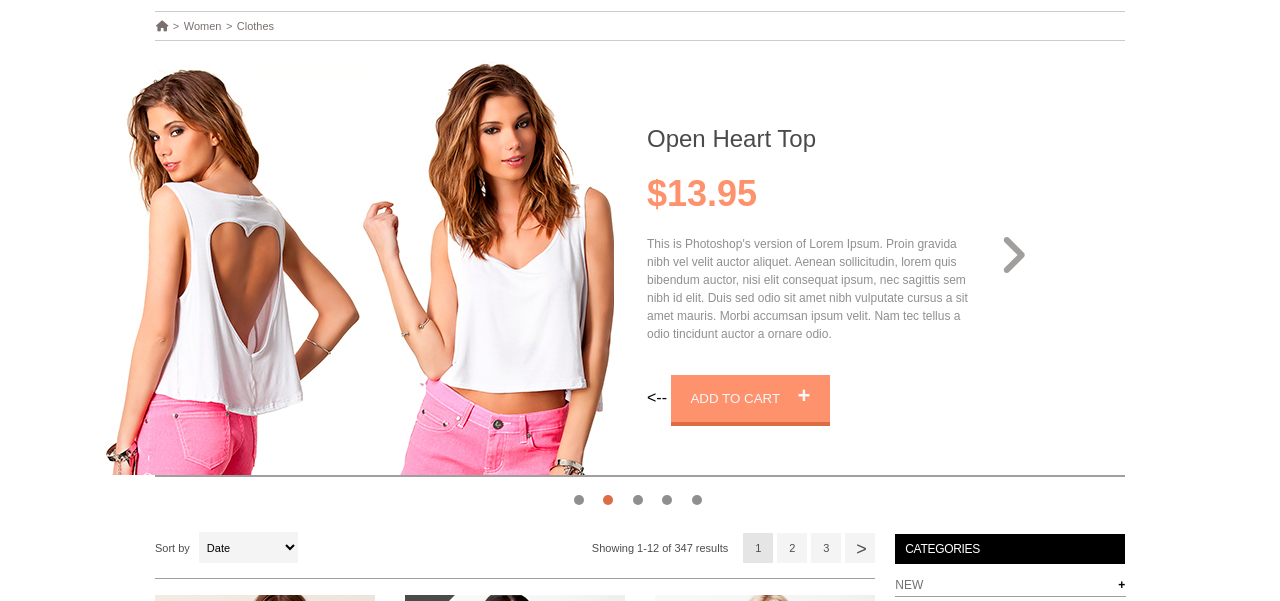
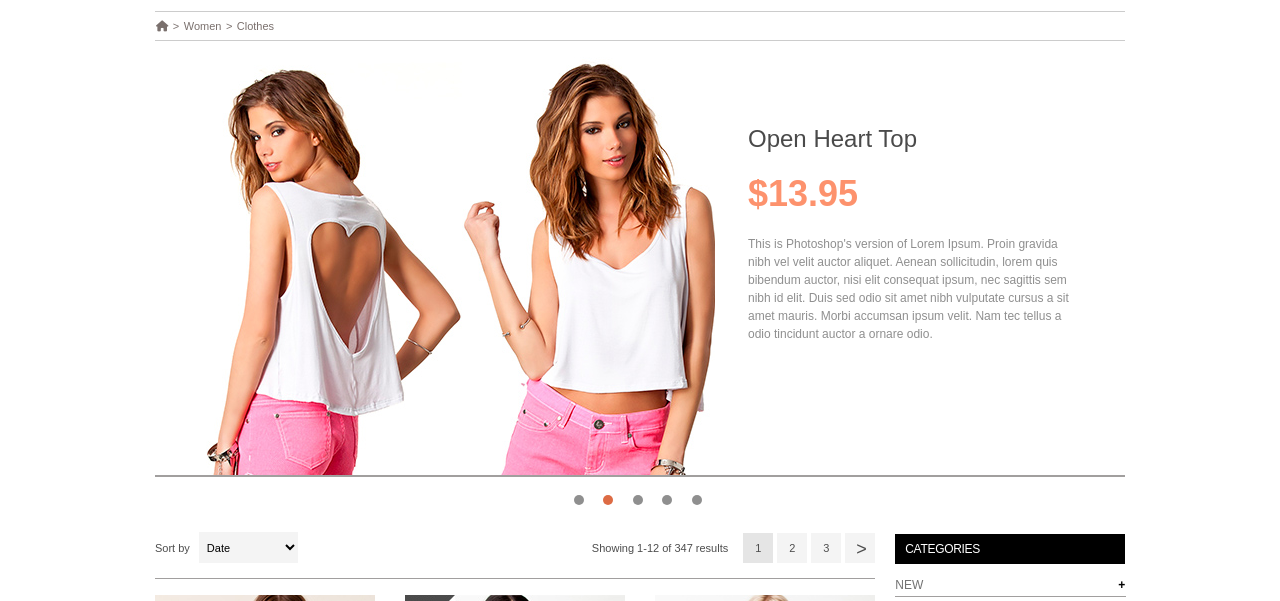
Before and after one commit to notawhalea/second-lab-user-interface, a plain HTML site: page index.html in a window 1280 px wide. Shown: the part 125-726 px from the top of the page. Drawn offline with Linux system fonts and the light colour scheme.

Commit message:
refactor: change readme file,html and css

```diff
--- a/index.html
+++ b/index.html
@@ -74,9 +74,9 @@
             <li class="li-padding-slider">amet mauris. Morbi accumsan ipsum velit. Nam tec tellus a</li>
             <li class="li-padding-slider"> odio tincidunt auctor a ornare odio.</li>
           </ul>
-         <-- <button class="big-button-settings">ADD TO CART <b class="plus-in-button">+</b></button>
+         <!-- <button class="big-button-settings">ADD TO CART <b class="plus-in-button">+</b></button>-->
         </div>
-        <i class="fa-solid fa-angle-right fa-3x right-arrow"></i>
+        <!--<i class="fa-solid fa-angle-right fa-3x right-arrow"></i>-->
       </div>
     </div>
     <hr style="height:2px;border-width:0;color:#a19f9e;background-color:#a19f9e">
--- a/style.css
+++ b/style.css
@@ -201,7 +201,7 @@ main .first-one-string li{
 /*slider all styles*/
 
 main .main-slider{
-    margin-left: 49px;
+    margin-left: 150px;
 }
 
 main .slider-about{
```
Also changed, not shown: 1 other file.
